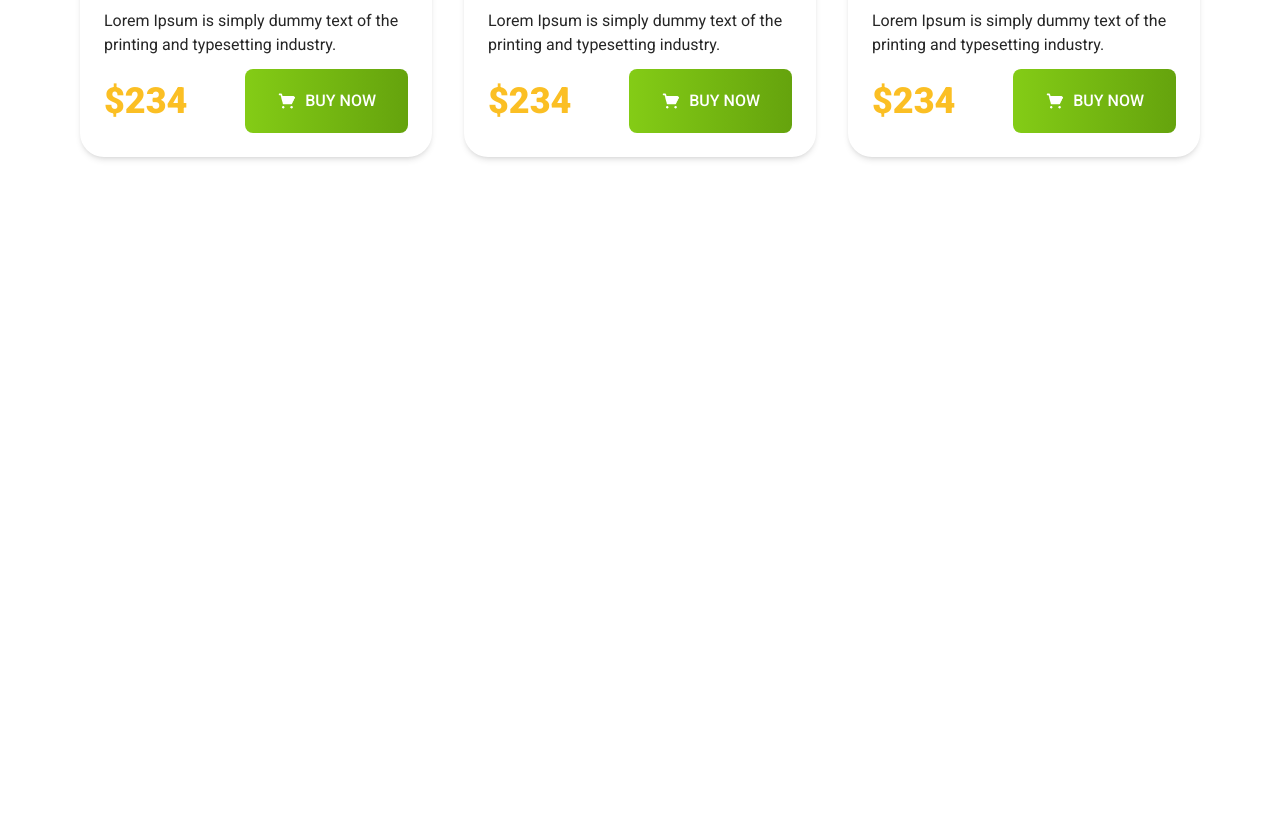
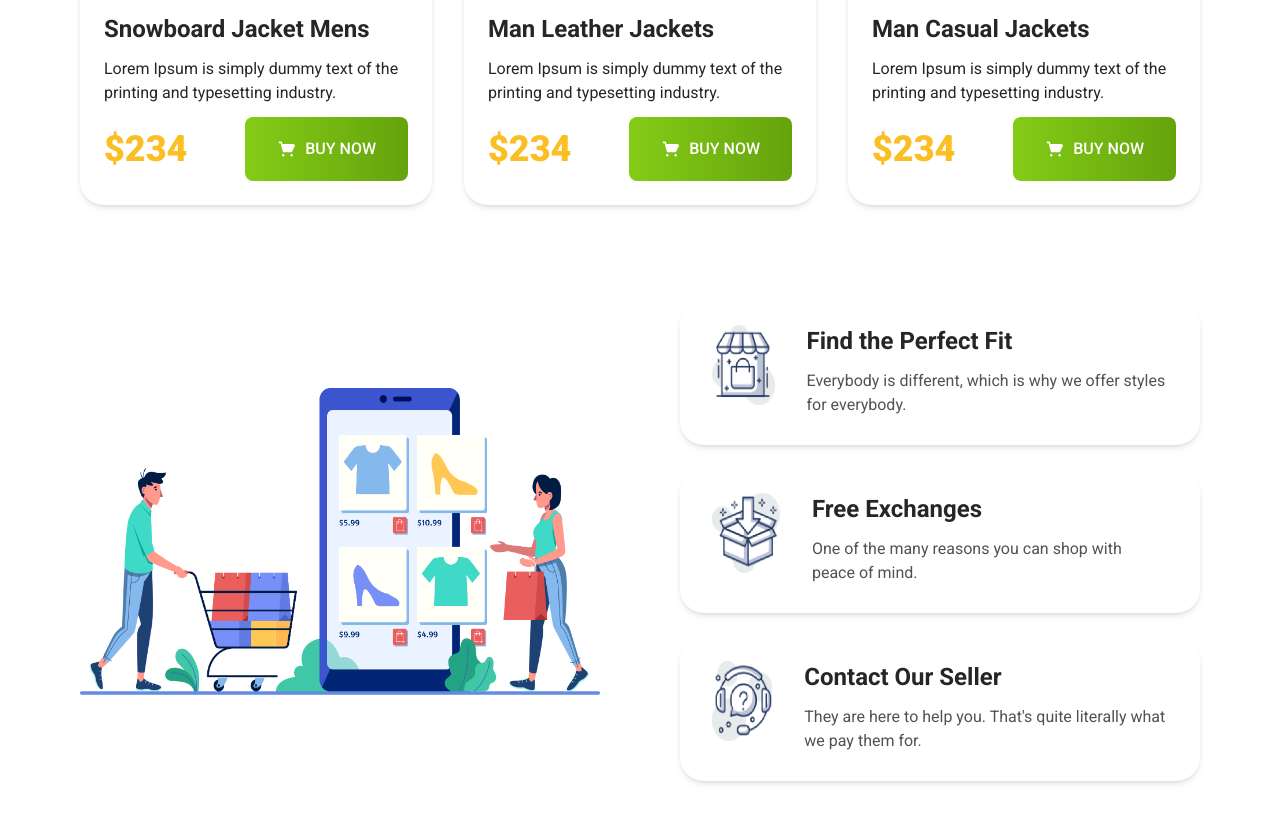
Before and after one commit to shahedul-alam/penguin-fashion, a website: page public/index.html in a window 1280 px wide. Shown: the part 1843-2666 px from the top of the page. Before the commit the page ends 2096 px from the top, so only its background shows below. Drawn offline with Linux system fonts and the light colour scheme.

Commit message:
support section added for both mobile and desktop

```diff
--- a/public/index.html
+++ b/public/index.html
@@ -39,7 +39,7 @@
     </header>
     <main class="container mx-auto">
         <section class="mb-24 sm:mb-24">
-            <h2 class="font-bebas text-4xl font-normal text-neutral-800 text-center mb-12 sm:text-5xl sm:mb-6 sm:text-left">
+            <h2 class="font-bebas text-4xl font-normal text-neutral-800 text-center mb-6 sm:text-5xl sm:mb-12 sm:text-left">
                 Woman Jacket
             </h2>
             <div class="grid grid-cols-1 gap-6 sm:grid-cols-3 sm:gap-8 sm:justify-between">
@@ -109,7 +109,7 @@
             </div>
         </section>
         <section class="mb-24 sm:mb-24">
-            <h2 class="font-bebas text-4xl font-normal text-neutral-800 text-center mb-12 sm:text-5xl sm:mb-6 sm:text-left">
+            <h2 class="font-bebas text-4xl font-normal text-neutral-800 text-center mb-6 sm:text-5xl sm:mb-12 sm:text-left">
                 Man Jacket
             </h2>
             <div class="grid grid-cols-1 gap-6 sm:grid-cols-3 sm:gap-8 sm:justify-between">
@@ -178,6 +178,56 @@
                 </div>
             </div>
         </section>
+        <section class="mb-40">
+            <div class="grid grid-cols-1 gap-12 sm:grid-cols-2 sm:gap-20 sm:items-center">
+                <div>
+                    <img src="../images/shopping.png" alt="shopping">
+                </div>
+                <div class="grid grid-cols-1 gap-6">
+                    <div class="py-6 px-8 rounded-3xl shadow-md sm:flex sm:justify-start sm:gap-8">
+                        <div>
+                            <img class="size-20 mx-auto mb-4" src="../icons/house.png" alt="house">
+                        </div>
+                        <div>
+                            <h3 class="font-roboto text-2xl font-bold text-neutral-800 mb-3 text-center sm:text-left">
+                                Find the Perfect Fit
+                            </h3>
+                            <p class="font-roboto text-base font-normal text-neutral-600 text-center sm:text-left">
+                                Everybody is different, which is why we offer styles for everybody.
+                            </p>
+                        </div>
+                    </div>
+                    <div class="py-6 px-8 rounded-3xl shadow-md sm:flex sm:justify-start sm:gap-8">
+                        <div>
+                            <img class="size-20 mx-auto mb-4" src="../icons/box.png" alt="house">
+                        </div>
+                        <div>
+                            <h3 class="font-roboto text-2xl font-bold text-neutral-800 mb-3 text-center sm:text-left">
+                                Free Exchanges
+                            </h3>
+                            <p class="font-roboto text-base font-normal text-neutral-600 text-center sm:text-left">
+                                One of the many reasons you can shop
+                                with peace of mind.
+                            </p>
+                        </div>
+                    </div>
+                    <div class="py-6 px-8 rounded-3xl shadow-md sm:flex sm:justify-start sm:gap-8">
+                        <div>
+                            <img class="size-20 mx-auto mb-4" src="../icons/question.png" alt="house">
+                        </div>
+                        <div>
+                            <h3 class="font-roboto text-2xl font-bold text-neutral-800 mb-3 text-center sm:text-left">
+                                Contact Our Seller
+                            </h3>
+                            <p class="font-roboto text-base font-normal text-neutral-600 text-center sm:text-left">
+                                They are here to help you. That's quite
+                                literally what we pay them for.
+                            </p>
+                        </div>
+                    </div>
+                </div>
+            </div>
+        </section>
     </main>
     <footer></footer>
 </body>
```
Also changed, not shown: public/style.css.
